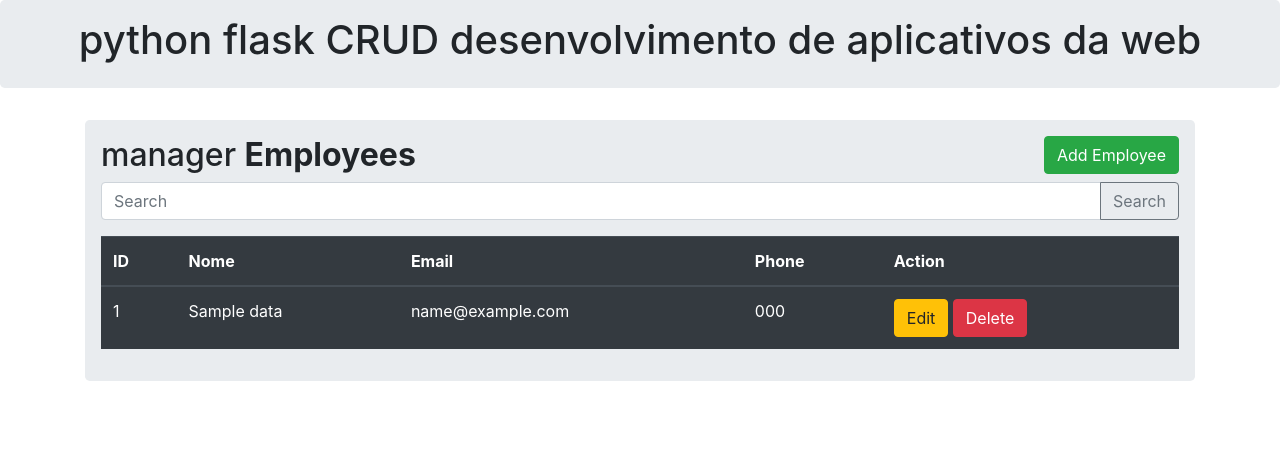
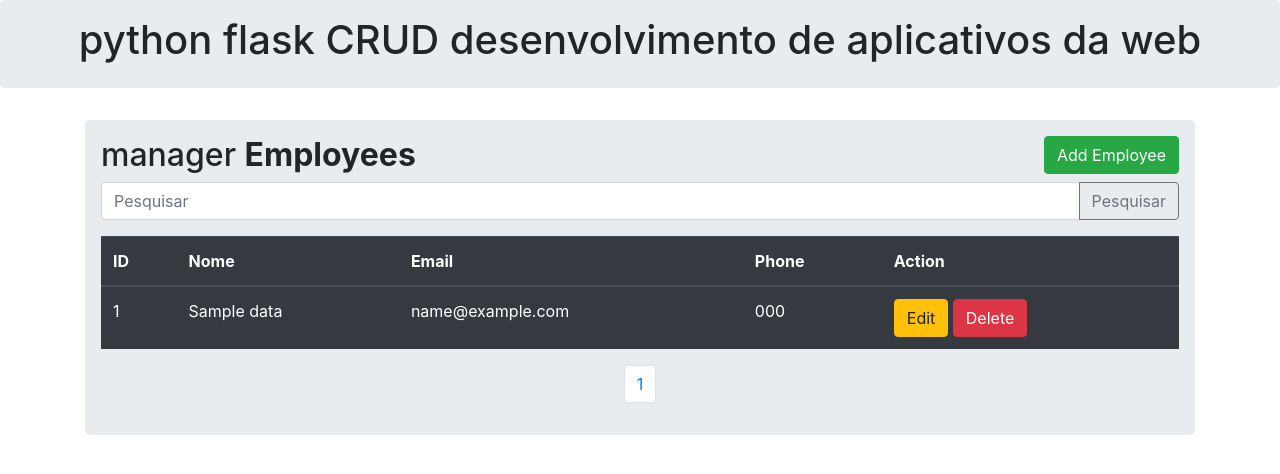
Before and after one commit to RainerTeixeira/Patrimonio-inventario-sistema, a Flask app: template templates/index.html in a window 1280 px wide. Shown: the top 474 px of the page. Run offline with Flask 3, Linux system fonts and the light colour scheme; tables that the repository leaves empty hold one stand-in row (values such as "Sample post"); the template is opened without the code that fills it: values that come from a table or form of the project are taken from there, most other values are stand-ins (such as "Sample title", 1, 10 or a date in 2020); some libraries are stand-ins or nearby versions.

Commit message:
alteracoes e acresentar funcoes .....

```diff
--- a/templates/index.html
+++ b/templates/index.html
@@ -19,7 +19,7 @@ home
                     {% endfor %}
                 </div>
                 <script>
-                    setTimeout(function() {
+                    setTimeout(function () {
                         window.location.reload(1);
                     }, 2000);
                 </script>
@@ -28,17 +28,17 @@ home
 
                 <h2>
                     manager <b>Employees</b>
-                    <button type="button" class="btn btn-success float-right" data-toggle="modal" data-target="#mymodal">Add Employee</button>
+                    <button type="button" class="btn btn-success float-right" data-toggle="modal"
+                        data-target="#mymodal">Add Employee</button>
                 </h2>
 
-                <!-- Add the search bar here -->
+                <!-- Adicione a barra de pesquisa aqui -->
                 <div class="input-group mb-3">
-                    <input type="text" class="form-control" placeholder="Search" id="searchField">
+                    <input type="text" class="form-control" placeholder="Pesquisar" id="searchField">
                     <div class="input-group-append">
-                        <button class="btn btn-outline-secondary" type="button" id="searchButton">Search</button>
+                        <button class="btn btn-outline-secondary" type="button" id="searchButton">Pesquisar</button>
                     </div>
                 </div>
-
                 <table class="table table-hover table-dark">
                     <thead>
                         <tr>
@@ -67,6 +67,25 @@ home
                         {% endfor %}
                     </tbody>
                 </table>
+
+                <!-- Pagination -->
+                <nav aria-label="Page navigation example">
+                  <ul class="pagination justify-content-center">
+                    {% for page_num in pages %}
+                    {% if page_num == current_page %}
+                    <li class="page-item active">
+                      <a class="page-link" href="#">{{ page_num }}</a>
+                    </li>
+                    {% else %}
+                    <li class="page-item">
+                      <a class="page-link" href="/page/{{ page_num }}">{{ page_num }}</a>
+                    </li>
+                    {% endif %}
+                    {% endfor %}
+                  </ul>
+                </nav>
+                <!-- End of Pagination -->
+
             </div>
 
             <div id="modalEdit" class="modal fade" role="dialog">
@@ -84,7 +103,7 @@ home
                                 </div>
                                 <div class="form-group">
                                     <label>Email:</label>
-                                    <input type="email" class="form-control" id="editEmail" name="email" required>
+                                    <input type="email" class="form-control" id="editEmail" name="email" required pattern="[a-z0-9._%+-]+@[a-z0-9.-]+\.[a-z]{2,}$">
                                 </div>
                                 <div class="form-group">
                                     <label>Phone:</label>
@@ -114,7 +133,7 @@ home
                                 </div>
                                 <div class="form-group">
                                     <label>Email:</label>
-                                    <input type="email" class="form-control" name="email" required>
+                                    <input type="email" class="form-control" id="editEmail" name="email" required pattern="[a-z0-9._%+-]+@[a-z0-9.-]+\.[a-z]{2,}$">
                                 </div>
                                 <div class="form-group">
                                     <label>Phone:</label>
@@ -134,7 +153,7 @@ home
 </div>
 
 <script>
-    $('#modalEdit').on('show.bs.modal', function(event) {
+    $('#modalEdit').on('show.bs.modal', function (event) {
         var button = $(event.relatedTarget);
         var id = button.data('id');
         var name = button.data('name');
@@ -149,8 +168,8 @@ home
         $('#editPhone').val(phone);
     });
 
-    $(document).ready(function() {
-        $('#searchButton').click(function() {
+    $(document).ready(function () {
+        $('#searchButton').click(function () {
             var searchTerm = $('#searchField').val();
             if (searchTerm) {
                 window.location.href = '/search?term=' + encodeURIComponent(searchTerm);
```
